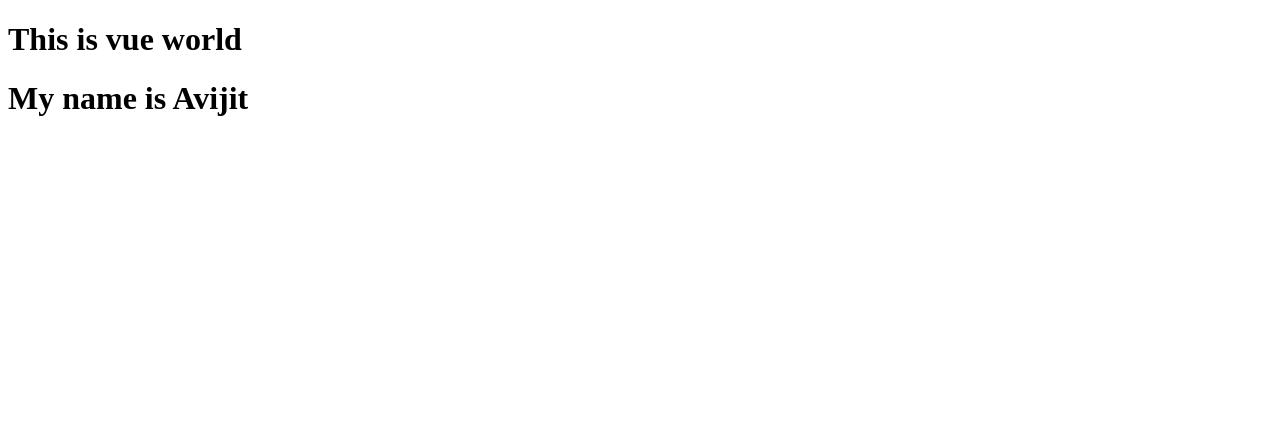
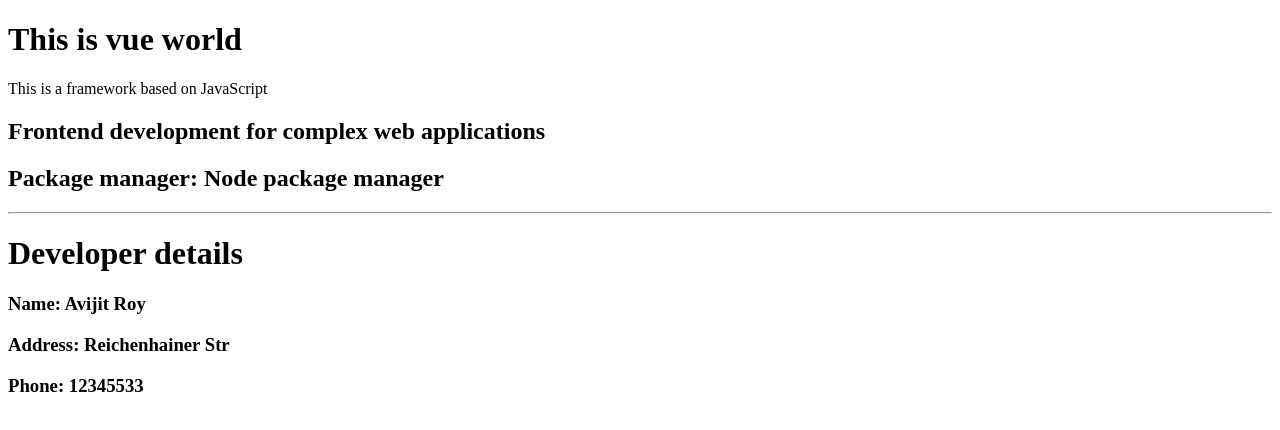
Before and after one commit to AvijitRoy12/Mastering-Vue, a Vue app: page / in a window 1280 px wide. Shown: the top 430 px of the page. Built offline with nearby package versions, Linux system fonts and the light colour scheme.

Commit message:
Function added in data for interpolation.

```diff
--- a/src/components/VueWorld.vue
+++ b/src/components/VueWorld.vue
@@ -1,13 +1,33 @@
 <template>
   <h1>This is vue world</h1>
-  <h1>My name is {{ name }}</h1>
+  <p>{{ message }}</p>
+  <h2>{{ usage() }}</h2>
+  <h2>Package manager: {{ packageManager() }}</h2>
+  <hr />
+  <h1>Developer details</h1>
+  <h3>Name: {{ address().name }}</h3>
+  <h3>Address: {{ address().address }}</h3>
+  <h3>Phone: {{ address().phone }}</h3>
 </template>
 <script>
 export default {
   name: "VueWorld",
   data() {
     return {
-      name: "Avijit",
+      message: "This is a framework based on JavaScript",
+      usage: function () {
+        return "Frontend development for complex web applications";
+      },
+      packageManager: function () {
+        return "Node package manager";
+      },
+      address: function () {
+        return {
+          name: "Avijit Roy",
+          address: "Reichenhainer Str",
+          phone: 12345533,
+        };
+      },
     };
   },
 };
```
